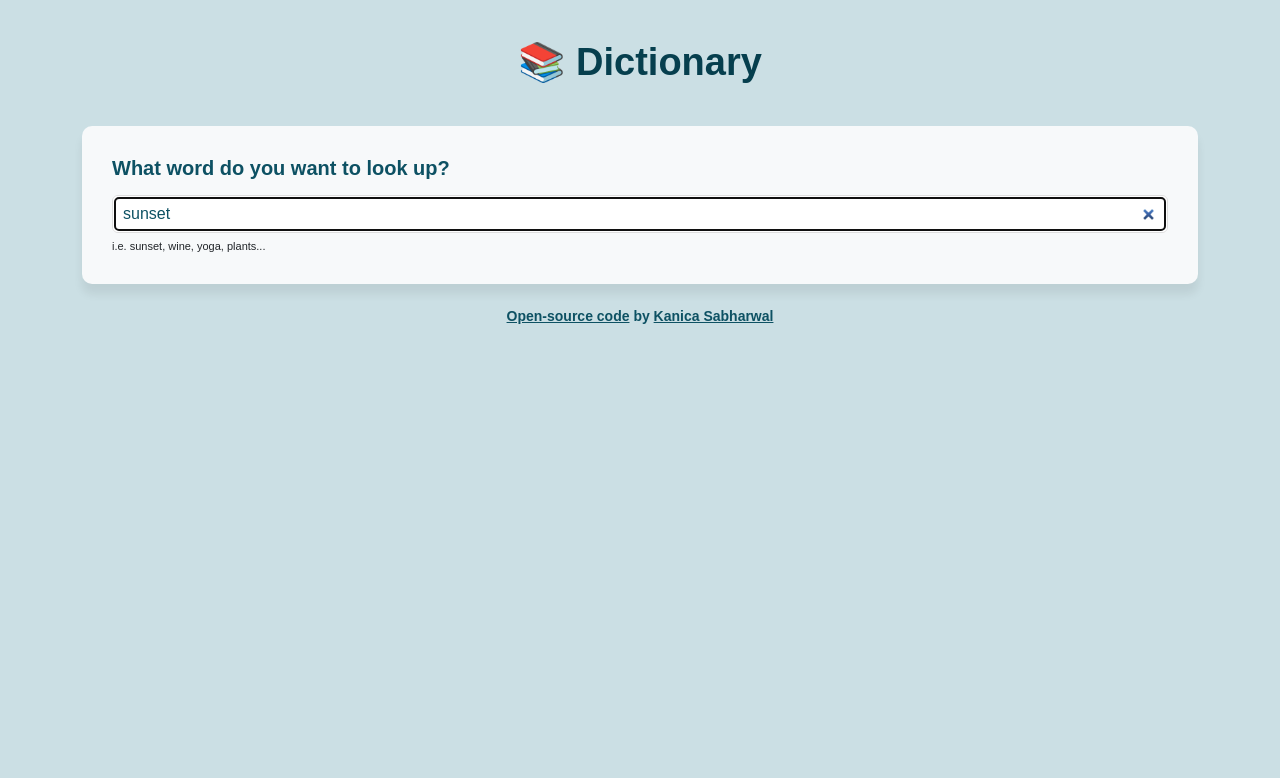
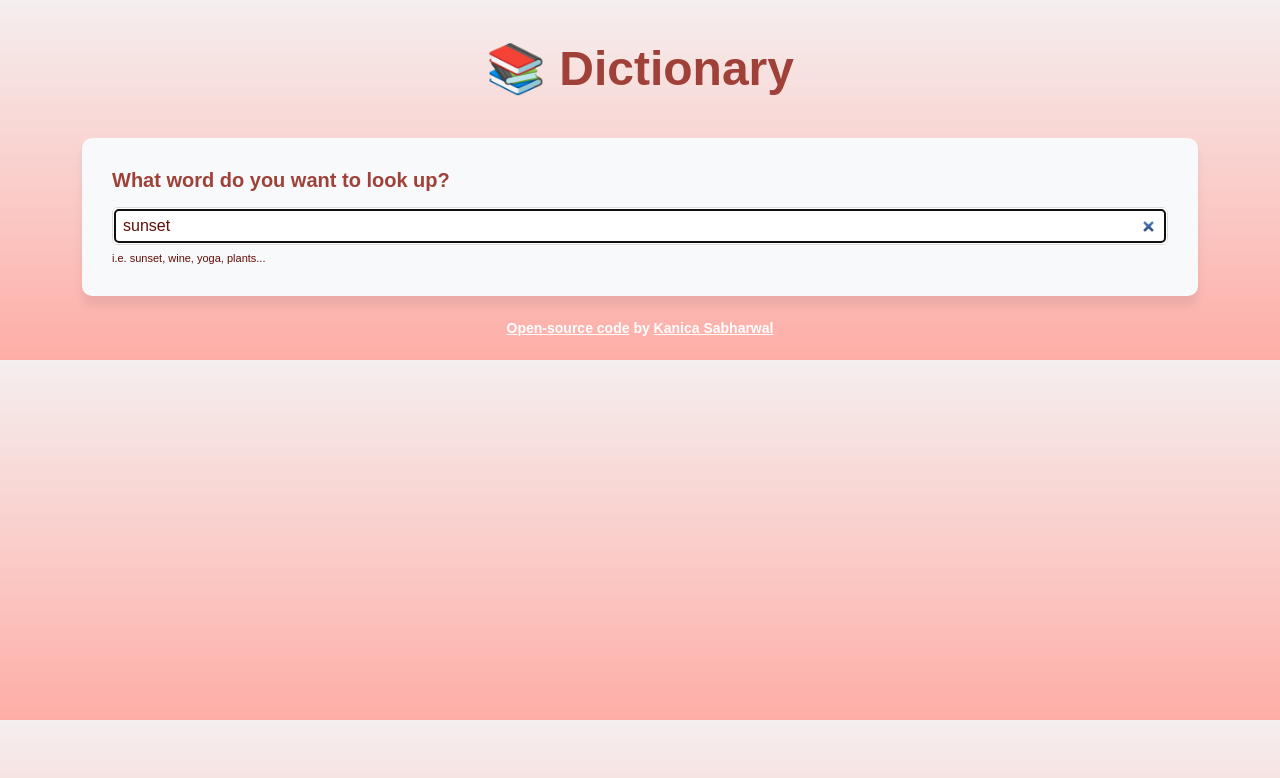
Before and after one commit to Kanica94/dictionary-webpage, a React (Create React App) app: page / in a window 1280 px wide. Shown: the top 778 px of the page. Built offline with nearby package versions, Linux system fonts and the light colour scheme; no server answers.

Commit message:
Updated css colour scheme

```diff
--- a/src/App.css
+++ b/src/App.css
@@ -1,5 +1,5 @@
 body {
-  background: #cbdfe4;
+  background-image: linear-gradient(to top, #feada6 0%, #f5efef 100%);
   font-family: sans-serif;
 }
 
@@ -10,23 +10,23 @@ body {
 .App-header h1 {
   text-align: center;
   margin: 0 auto;
-  font-size: 38px;
+  font-size: 48px;
   font-weight: bold;
-  color: #063f4e;
+  color: #a04139;
 }
 
 .App .footer {
   text-align: center;
   margin: 20px 0 20px 0;
   font-weight: bold;
-  color: #0d5163;
+  color: #ffffff;
 }
 
 .App a {
-  color: #0d5163;
+  color: white;
   transition: all 150ms ease-in-out;
 }
 
 .App a:hover {
-  color: #3f8496;
+  color: #6b1007;
 }
--- a/src/Dictionary.css
+++ b/src/Dictionary.css
@@ -2,7 +2,7 @@
   font-size: 20px;
   font-weight: bold;
   margin-bottom: 15px;
-  color: #0d5163;
+  color: #a04139;
 }
 
 .Dictionary section {
@@ -18,10 +18,11 @@
   border-radius: 6px;
   padding: 6px 10px;
   border: 1px solid #ddd;
-  color: #0d5163;
+  color: #630c04;
 }
 
 .Dictionary .hint {
   font-size: 11px;
   margin-top: 5px;
+  color: #630c04;
 }
--- a/src/Meaning.css
+++ b/src/Meaning.css
@@ -2,13 +2,13 @@
   font-size: 24px;
   line-height: 1.4;
   font-weight: bold;
-  color: #0d5163;
+  color: #df665b;
   text-transform: capitalize;
 }
 
 .Meaning .definition {
   font-size: 16px;
-  color: #05253b;
+  color: #000000;
 }
 
 .Meaning .example {
--- a/src/Phonetics.css
+++ b/src/Phonetics.css
@@ -8,7 +8,7 @@
   text-decoration: none;
   font-size: 14px;
   font-weight: bold;
-  color: #0d5163;
+  color: #a04139;
   padding: 8px 15px;
   margin-right: 15px;
   border-radius: 20px;
@@ -16,7 +16,7 @@
 }
 
 .Phonetics a:hover {
-  background: #0d5163;
+  background: #a04139;
   color: white;
 }
 
--- a/src/Results.css
+++ b/src/Results.css
@@ -3,5 +3,5 @@
   font-weight: bold;
   line-height: 1.4;
   text-transform: capitalize;
-  color: #063f4e;
+  color: #df665b;
 }
--- a/src/Synonyms.css
+++ b/src/Synonyms.css
@@ -5,7 +5,7 @@
 
 .Synonyms li {
   font-size: 14px;
-  color: #0d5163;
+  color: #a04139;
   display: inline-block;
   padding-top: 20px;
   padding-right: 10px;
```
